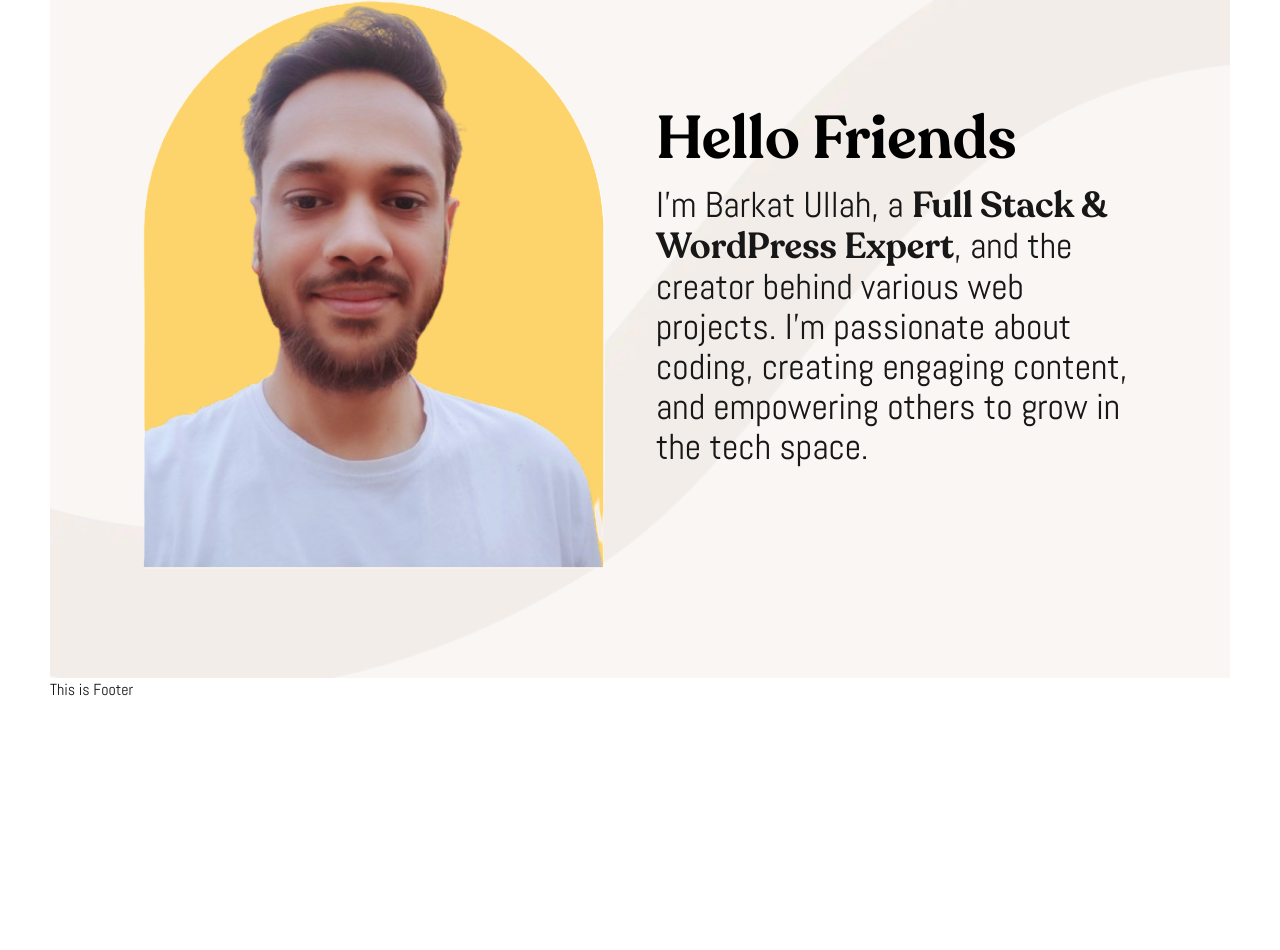
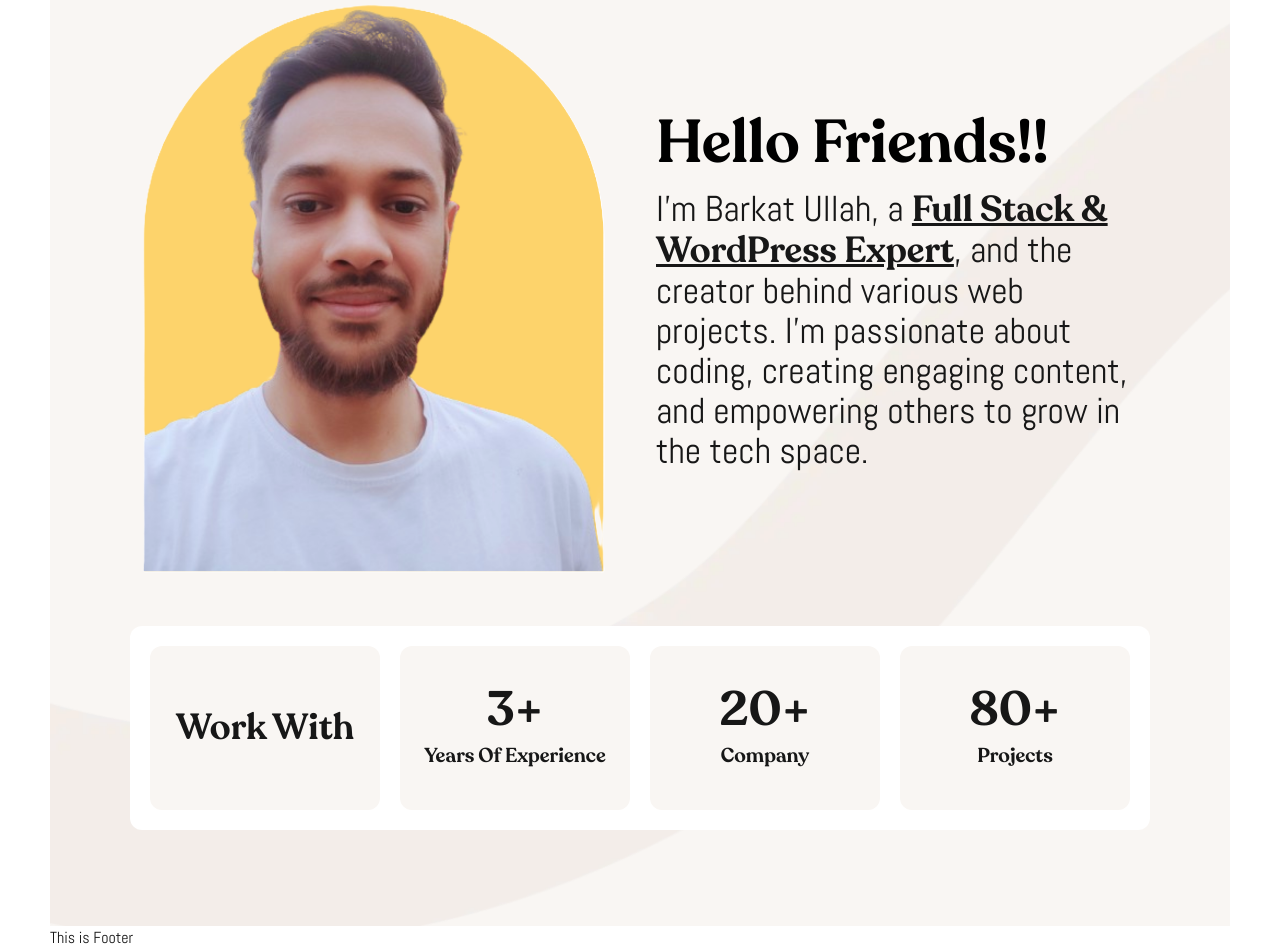
Before and after one commit to Barkatzx/barkat-portfolio-2.0, a Next.js app: page / in a window 1280 px wide. Shown: the part 242-1192 px from the top of the page. Before the commit the page ends 944 px from the top, so only its background shows below. Built offline with nearby package versions, Linux system fonts and the light colour scheme.

Commit message:
Hero Animation Added

```diff
--- a/components/Header.tsx
+++ b/components/Header.tsx
@@ -40,7 +40,7 @@ export default function Header() {
   };
 
   return (
-    <header className="container mx-auto bg-[#f9f6f3] sticky top-0 z-40 flex items-center justify-between px-5 md:px-20 py-10 rounded-t-2xl">
+    <header className=" bg-[#f9f6f3] flex items-center justify-between px-5 md:px-20 py-10 rounded-t-2xl">
       {/* Logo */}
       <motion.div
         className="flex-1"
@@ -70,7 +70,7 @@ export default function Header() {
             >
               <Link
                 href={`/${item.toLowerCase()}`}
-                className="hover:text-blue-600 transition-colors font-semibold"
+                className="hover:text-green-500 transition-colors font-semibold text-xl"
               >
                 {item}
               </Link>
--- a/components/Hero.tsx
+++ b/components/Hero.tsx
@@ -1,10 +1,38 @@
 "use client";
 
 import heroImage from "@/public/img/barkat-hero.png";
-import { motion } from "framer-motion";
+import { motion, useAnimation } from "framer-motion";
 import Image from "next/image";
+import { useEffect, useState } from "react";
+import { useInView } from "react-intersection-observer";
+
+const containerVariants = {
+  hidden: { opacity: 0, y: 20 },
+  visible: {
+    opacity: 1,
+    y: 0,
+    transition: {
+      staggerChildren: 0.3,
+    },
+  },
+};
+
+const itemVariants = {
+  hidden: { opacity: 0, y: 20 },
+  visible: { opacity: 1, y: 0 },
+};
 
 export default function Hero() {
+  // Animation controls
+  const controls = useAnimation();
+  const [ref, inView] = useInView({ threshold: 0.2, triggerOnce: true });
+
+  useEffect(() => {
+    if (inView) {
+      controls.start("visible");
+    }
+  }, [inView, controls]);
+
   return (
     <section className="relative bg-[#f9f6f3] py-12 md:py-24 overflow-hidden">
       {/* Background Image Pattern */}
@@ -41,21 +69,177 @@ export default function Hero() {
               transition={{ duration: 0.6, delay: 0.2 }}
             >
               <h1 className="font-[Recoleta] text-4xl md:text-6xl font-bold text-black">
-                Hello Friends
+                Hello Friends!!
               </h1>
               <p className="md:text-4xl text-2xl mt-4">
-                I’m Barkat Ullah, a{" "}
-                <span className="font-[Recoleta]">
+                I&apos;m Barkat Ullah, a{" "}
+                <span className="font-[Recoleta] underline">
                   Full Stack & WordPress Expert
                 </span>
-                , and the creator behind various web projects. I’m passionate
-                about coding, creating engaging content, and empowering others
-                to grow in the tech space.
+                , and the creator behind various web projects. I&apos;m
+                passionate about coding, creating engaging content, and
+                empowering others to grow in the tech space.
               </p>
             </motion.div>
           </div>
         </div>
+
+        {/* Stats Section */}
+        <motion.div
+          ref={ref}
+          initial="hidden"
+          animate={controls}
+          variants={containerVariants}
+          className="grid md:grid-cols-4 grid-cols-1 gap-5 bg-white p-5 rounded-xl mt-10"
+        >
+          {/* Work With */}
+          <motion.div
+            variants={itemVariants}
+            className="bg-[#f9f6f3] rounded-xl p-4 flex flex-col justify-center items-center py-10 px-2"
+          >
+            <motion.h2
+              className="font-[Recoleta] text-4xl font-bold text-center"
+              initial={{ scale: 0.8 }}
+              animate={{ scale: 1 }}
+              transition={{
+                delay: 0.2,
+                type: "spring",
+                stiffness: 150,
+              }}
+            >
+              Work With
+            </motion.h2>
+          </motion.div>
+
+          {/* Years of Experience */}
+          <motion.div
+            variants={itemVariants}
+            className="font-[Recoleta] bg-[#f9f6f3] rounded-xl p-4 flex flex-col justify-center items-center py-10 px-2"
+          >
+            <Counter target={3} duration={1} delay={0.4}>
+              {(value) => (
+                <motion.h1
+                  className="text-5xl font-bold"
+                  initial={{ scale: 0.8 }}
+                  animate={{ scale: 1 }}
+                  transition={{
+                    delay: 0.4,
+                    type: "spring",
+                  }}
+                >
+                  {value}+
+                </motion.h1>
+              )}
+            </Counter>
+            <motion.h3
+              className="text-xl text-center mt-2"
+              initial={{ opacity: 0 }}
+              animate={{ opacity: 1 }}
+              transition={{ delay: 0.6 }}
+            >
+              Years Of Experience
+            </motion.h3>
+          </motion.div>
+
+          {/* Company */}
+          <motion.div
+            variants={itemVariants}
+            className="font-[Recoleta] bg-[#f9f6f3] rounded-xl p-4 flex flex-col justify-center items-center py-10 px-2"
+          >
+            <Counter target={20} duration={1.2} delay={0.6}>
+              {(value) => (
+                <motion.h1
+                  className="text-5xl font-bold"
+                  initial={{ scale: 0.8 }}
+                  animate={{ scale: 1 }}
+                  transition={{
+                    delay: 0.6,
+                    type: "spring",
+                  }}
+                >
+                  {value}+
+                </motion.h1>
+              )}
+            </Counter>
+            <motion.h3
+              className="text-xl mt-2"
+              initial={{ opacity: 0 }}
+              animate={{ opacity: 1 }}
+              transition={{ delay: 0.8 }}
+            >
+              Company
+            </motion.h3>
+          </motion.div>
+
+          {/* Projects */}
+          <motion.div
+            variants={itemVariants}
+            className="font-[Recoleta] bg-[#f9f6f3] rounded-xl p-4 flex flex-col justify-center items-center py-10 px-2"
+          >
+            <Counter target={80} duration={1.5} delay={0.8}>
+              {(value) => (
+                <motion.h1
+                  className="text-5xl font-bold"
+                  initial={{ scale: 0.8 }}
+                  animate={{ scale: 1 }}
+                  transition={{
+                    delay: 0.8,
+                    type: "spring",
+                  }}
+                >
+                  {value}+
+                </motion.h1>
+              )}
+            </Counter>
+            <motion.h3
+              className="text-xl mt-2"
+              initial={{ opacity: 0 }}
+              animate={{ opacity: 1 }}
+              transition={{ delay: 1.0 }}
+            >
+              Projects
+            </motion.h3>
+          </motion.div>
+        </motion.div>
       </div>
     </section>
   );
 }
+
+// Counter component
+function Counter({
+  target,
+  duration,
+  delay = 0,
+  children,
+}: {
+  target: number;
+  duration: number;
+  delay?: number;
+  children: (value: number) => React.ReactNode;
+}) {
+  const [count, setCount] = useState(0);
+
+  useEffect(() => {
+    let start = 0;
+    const increment = target / (duration * 60); // 60fps
+
+    const timer = setTimeout(() => {
+      const animation = setInterval(() => {
+        start += increment;
+        if (start >= target) {
+          setCount(target);
+          clearInterval(animation);
+        } else {
+          setCount(Math.floor(start));
+        }
+      }, 1000 / 60); // 60fps
+
+      return () => clearInterval(animation);
+    }, delay * 1000);
+
+    return () => clearTimeout(timer);
+  }, [target, duration, delay]);
+
+  return children(count);
+}
--- a/package.json
+++ b/package.json
@@ -13,7 +13,8 @@
     "next": "15.2.4",
     "react": "^19.0.0",
     "react-dom": "^19.0.0",
-    "react-icons": "^5.5.0"
+    "react-icons": "^5.5.0",
+    "react-intersection-observer": "^9.16.0"
   },
   "devDependencies": {
     "@eslint/eslintrc": "^3",
```
Also changed, not shown: 1 other file (tests, documents, lock files or other folders).
